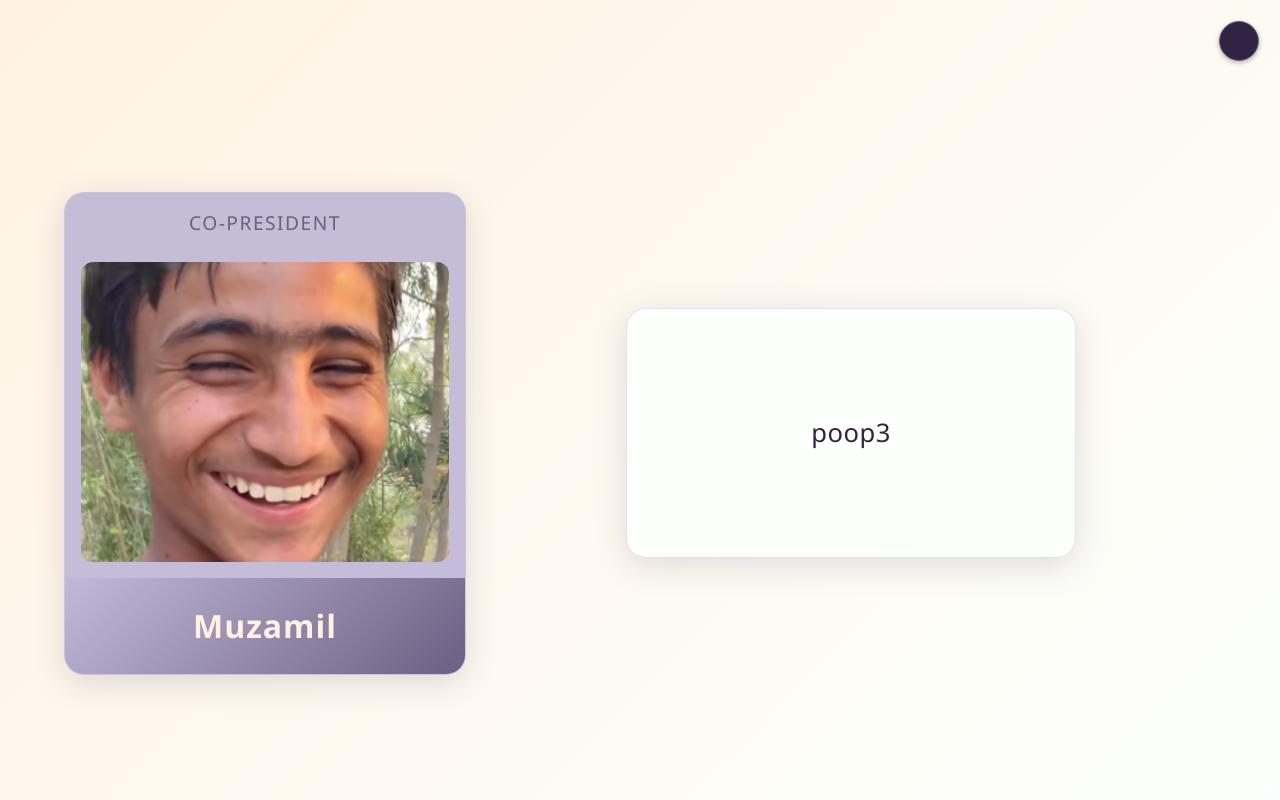
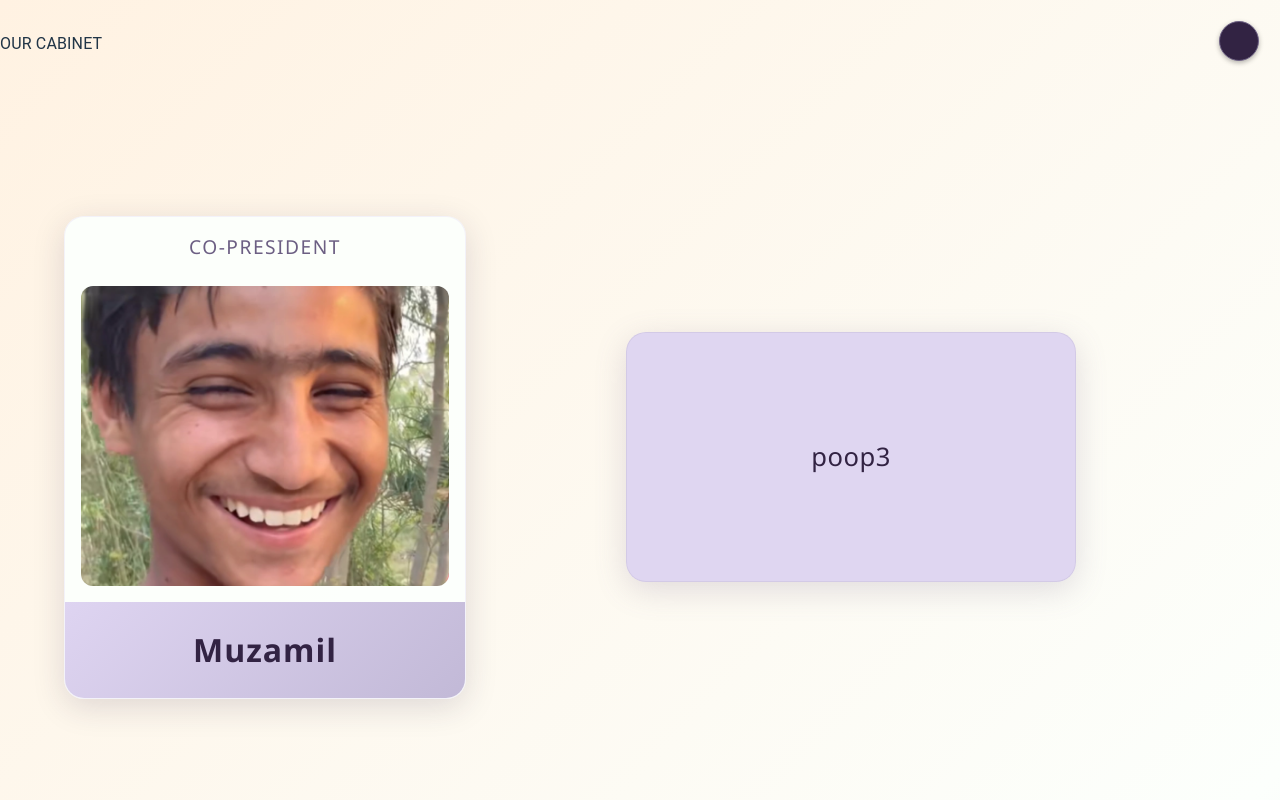
Before and after one commit to Rahuldeb5/senior.stuysu.org, a React (Vite) app: page /cabinet in a window 1280 px wide. Shown: the top 800 px of the page. Built offline with nearby package versions, Linux system fonts and the light colour scheme; some icons are missing.

Commit message:
added heading to cabinet page and filled in empty space a bit

```diff
--- a/src/pages/Cabinet.jsx
+++ b/src/pages/Cabinet.jsx
@@ -7,7 +7,11 @@ const Cabinet = () => {
   return (
     <Box className="cabinet">
       <Navbar />
-
+      <Box className="cabinet-heading-container">
+        <Typography className="cabinet-heading">
+          OUR CABINET
+        </Typography>
+      </Box>
       {CabinetData.map((e, index) => (
         <Box className="cabinet-member" key={index}>
           <Box
```
